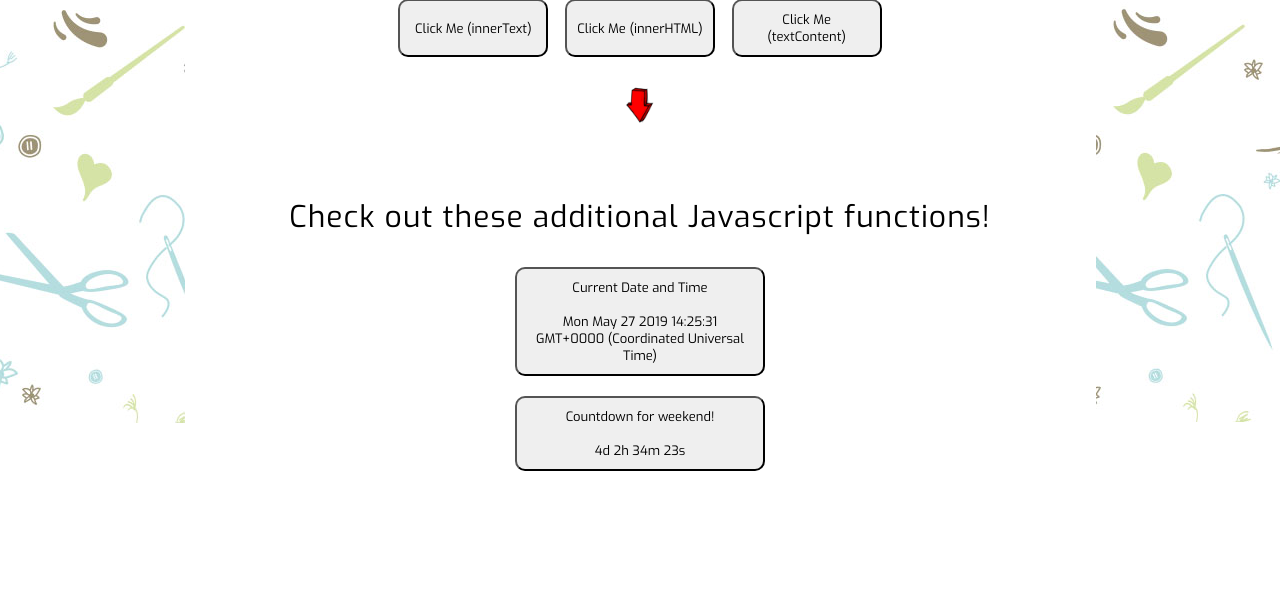
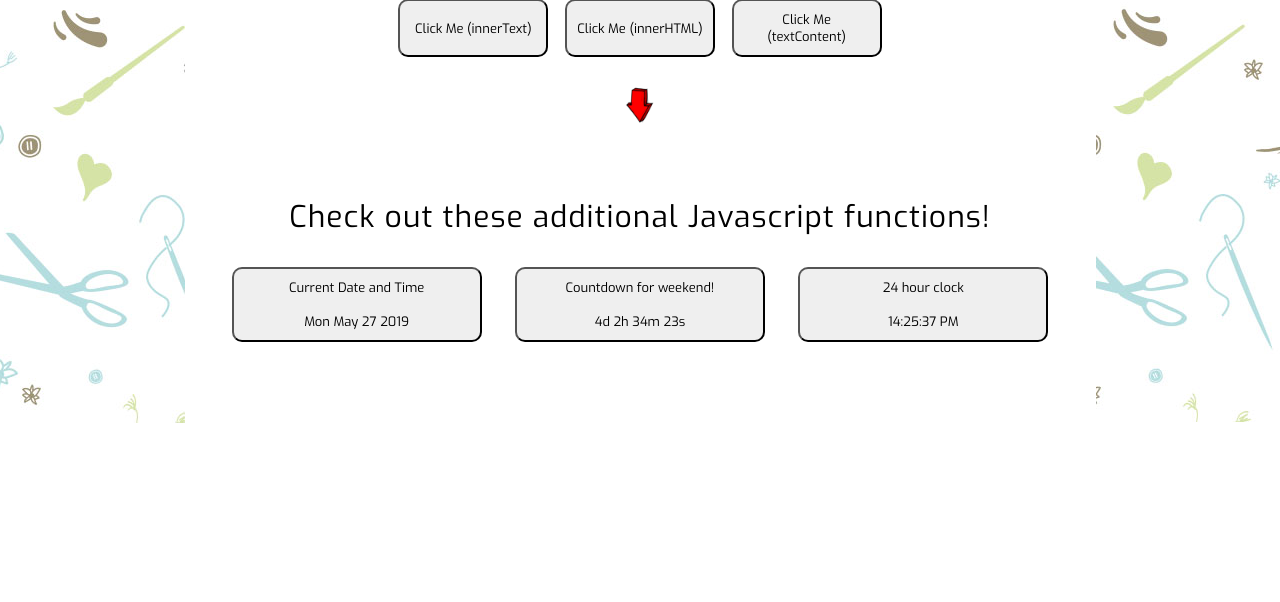
Before and after one commit to Kreceo/Archived-Beginner-Projects, a PHP site: page / in a window 1280 px wide; the page is wider, and only the part inside the window is pictured. Shown: the part 790-1392 px from the top of that part. Run offline with PHP 8.4, Linux system fonts and the light colour scheme.

Commit message:
added js 24 hour clock & container for clocks

```diff
--- a/Training/Task_1/public_html/assets/css/index.css
+++ b/Training/Task_1/public_html/assets/css/index.css
@@ -208,7 +208,6 @@
     }
   }
 
-
 /* Javascript title */
 
 .javascript-Extras {
@@ -219,6 +218,15 @@
     font-family: 'Exo', sans-serif;
     margin-top: 80px;
     letter-spacing: 1px;
+}
+
+/* JS extras container */
+
+.extra-Container {
+    width: 100%;
+    max-width: 850px;
+    display: flex;
+    margin: 0 auto;
 }
 
 /* Countdown timer */
--- a/Training/Task_1/public_html/assets/css/responsive.css
+++ b/Training/Task_1/public_html/assets/css/responsive.css
@@ -1,3 +1,9 @@
+@media only screen and (max-width: 750px) {
+    .extra-Container {
+        flex-wrap: wrap;
+    }
+}
+
 @media only screen and (max-width: 600px) {
     .button-Container-Top {
         margin-top: 50px;
--- a/Training/Task_1/public_html/assets/js/script.js
+++ b/Training/Task_1/public_html/assets/js/script.js
@@ -88,6 +88,29 @@
 
 // Show time and date function below
   var date = new Date();
-    document.getElementById('currentDate').innerHTML = date;
+    document.getElementById('currentDate').innerHTML = date.toDateString();
 
+
+// 24 Hour clock
+
+function updateClock() {
+
+  var newClock = new Date();
+
+  var hours = newClock.getHours();
+  var minutes = newClock.getMinutes();
+  var seconds = newClock.getSeconds();
+
+  minutes = (minutes < 10 ? "0" : "") + minutes;
+  seconds = (seconds < 10 ? "0" : "") + seconds;
+
+  var dateTime = (hours < 12) ? "AM" : "PM";
+  hours = (hours > 24) ? hours - 24 : hours;
+  hours = (hours == 0) ? 24 : hours;
+
+  var displayTime = hours + ":" + minutes + ":" + seconds + " " + dateTime;
+
+  document.getElementById('clock').innerHTML = displayTime;
+
+}
 // 60 Second clock, changing background color every 10 seconds
--- a/Training/Task_1/public_html/index.html
+++ b/Training/Task_1/public_html/index.html
@@ -11,7 +11,7 @@
     <title>Task 1</title>
 </head>
 
-<body>
+<body onload="updateClock(); setInterval('updateClock()', 1000 )">
 
     <!-- Nav bar -->
 
@@ -71,6 +71,8 @@
 
     <!-- Display current date and time -->
 
+    <section class="extra-Container">
+
         <div class="button-Container-Bottom">
                 <button type="button" class="currentDate">Current Date and Time<br><br>
                 <span id="currentDate"></span></button>
@@ -83,12 +85,20 @@
             <span id="countdown"></span></button>
         </div>
 
+        <!-- 24 Hour clock -->
+
+        <div class="button-Container-Bottom">
+            <button type="button" class="countdown">24 hour clock<br><br>
+            <span id="clock"></span></button>
+        </div>
+
+
         <!-- Begin countdown with start, pause, reset -->
 
 
         <!-- Clock which will change background color every 10 seconds -->
 
-
+    </section>
 
 
 
```
Lines whose indentation alone changed are shown as unchanged.
